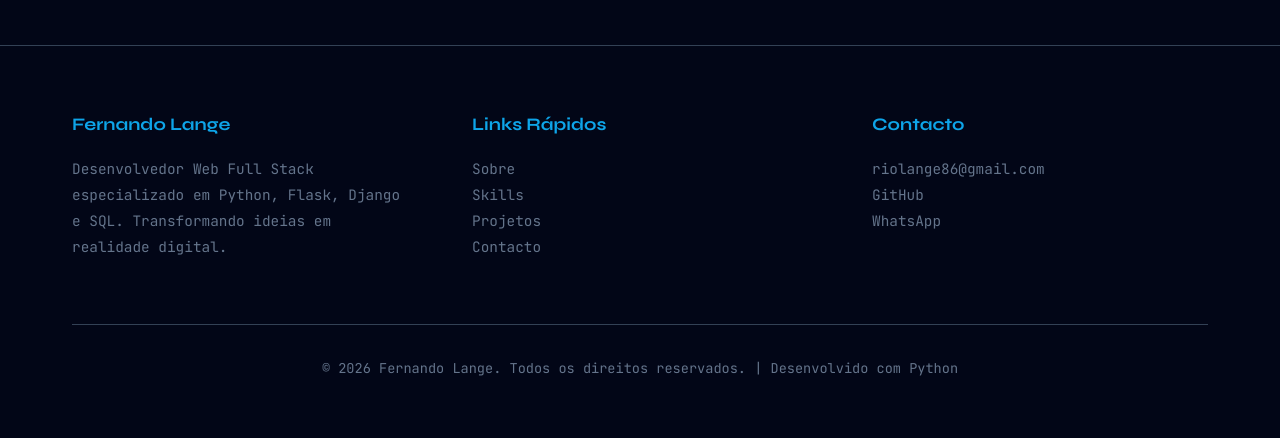
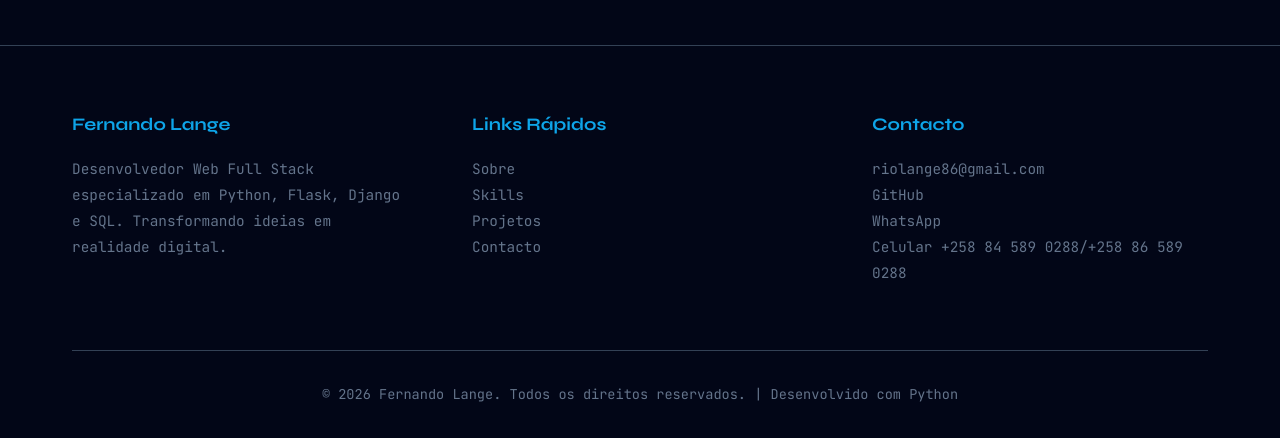
Before and after one commit to pycodemz/portofolio_fernando_lange, a Flask app: page / in a window 1280 px wide. Shown: the part 4317-4755 px from the top of the page. Before the commit the page ends 4693 px from the top, so only its background shows below. Run offline with Flask 3, Linux system fonts and the light colour scheme.

Commit message:
Add contacts on footer

```diff
--- a/templates/index.html
+++ b/templates/index.html
@@ -305,6 +305,7 @@
       </p>
 
       <div class="contact-grid">
+
         <a href="mailto:riolange86@gmail.com" class="contact-card">
           <span class="contact-icon">📧</span>
           <h3>Email</h3>
@@ -357,6 +358,7 @@
           <a href="mailto:riolange86@gmail.com">riolange86@gmail.com</a>
           <a href="https://github.com/pycodemz">GitHub</a>
           <a href="https://wa.me/258845890288" target="_blank" rel="noopener noreferrer">WhatsApp</a>
+          <a href="tel:+258845890288">Celular +258 84 589 0288/+258 86 589 0288</a>
         </div>
       </div>
 
```
